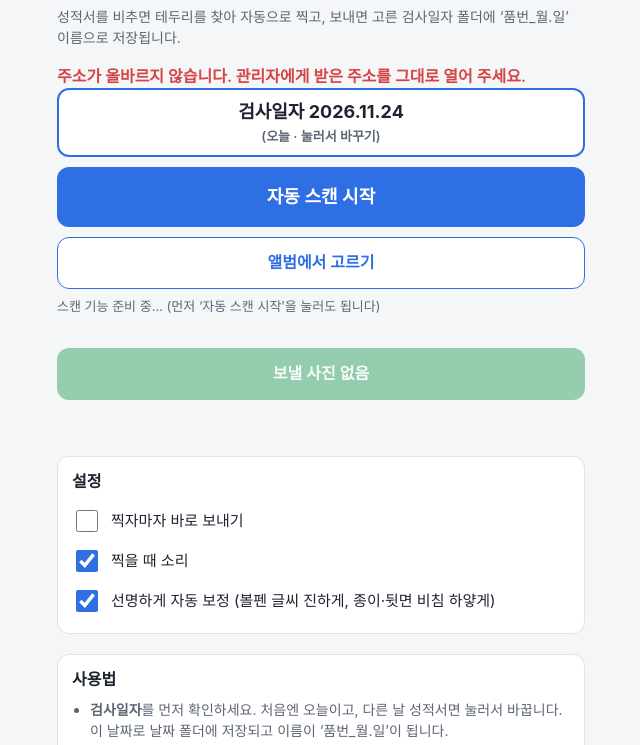
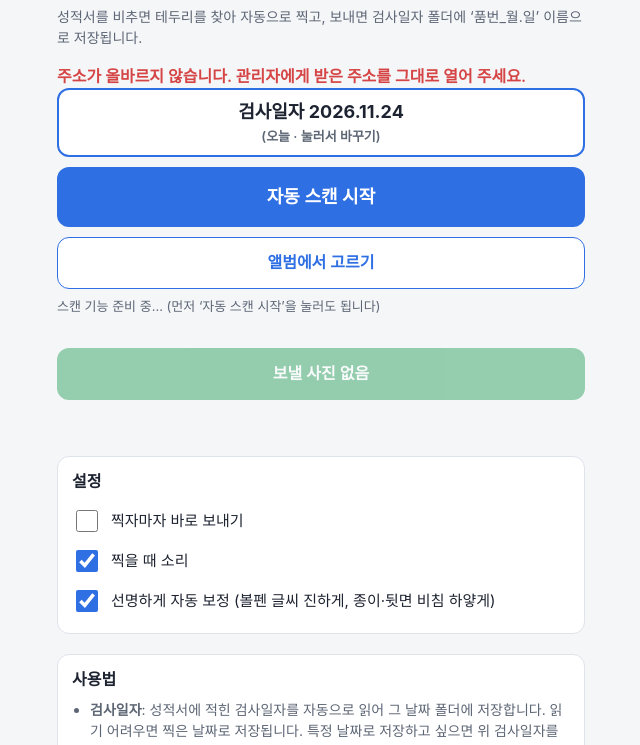
Before and after one commit to gy132456/autoscan-web, a plain HTML site: page index.html in a window 1280 px wide. Shown: the part 55-800 px from the top of the page, without its empty margins (319-959 px from the left). Drawn offline with Linux system fonts and the light colour scheme; no server answers.

Commit message:
검사일자 안내: 성적서 날짜 자동 인식 반영
Co-Authored-By: Claude Opus 5.5 <noreply@anthropic.com>

```diff
--- a/index.html
+++ b/index.html
@@ -96,7 +96,7 @@
 <body>
 <main id="home">
   <h1>자동스캔</h1>
-  <p class="sub">성적서를 비추면 테두리를 찾아 자동으로 찍고, 보내면 고른 검사일자 폴더에 ‘품번_월.일’ 이름으로 저장됩니다.</p>
+  <p class="sub">성적서를 비추면 테두리를 찾아 자동으로 찍고, 보내면 검사일자 폴더에 ‘품번_월.일’ 이름으로 저장됩니다.</p>
   <div id="bad" class="msg bad" hidden>주소가 올바르지 않습니다. 관리자에게 받은 주소를 그대로 열어 주세요.</div>
 
   <label id="hdate" class="dpick"><span>검사일자 <b id="hdtxt"></b></span><small id="hdnote"></small><input type="date" id="insp" aria-label="검사일자"></label>
@@ -119,7 +119,7 @@
   <div class="card">
     <h2>사용법</h2>
     <ul>
-      <li><b>검사일자</b>를 먼저 확인하세요. 처음엔 오늘이고, 다른 날 성적서면 눌러서 바꿉니다. 이 날짜로 날짜 폴더에 저장되고 이름이 ‘품번_월.일’이 됩니다.</li>
+      <li><b>검사일자</b>: 성적서에 적힌 검사일자를 자동으로 읽어 그 날짜 폴더에 저장합니다. 읽기 어려우면 찍은 날짜로 저장됩니다. 특정 날짜로 저장하고 싶으면 위 검사일자를 눌러 바꾸세요(직접 고른 날짜가 우선).</li>
       <li>‘자동 스캔 시작’ → 문서를 비추면 파란 테두리가 잡히고, 초록으로 바뀌면 저절로 찍힙니다. <b>종이를 화면에 꽉 채우지 말고 네 귀퉁이 바깥이 조금 보이게</b> 찍어야 반듯하게 잘립니다.</li>
       <li>다음 문서로 바꾸면 버튼 없이 또 찍힙니다. 다 찍으면 ‘완료’ → ‘모두 보내기’.</li>
       <li>찍은 사진은 반듯하게 펴고 그림자를 지워서 보냅니다. 사진을 누르면 크게 보고, ‘모서리 조정’으로 고치거나 지울 수 있습니다.</li>
@@ -191,7 +191,7 @@ var A4_W = 1654, A4_H = 2339, DETECT_WORK = 1280;
 
 function $(id) { return document.getElementById(id); }
 function pad(n) { return (n < 10 ? '0' : '') + n; }
-// 검사일자: 찍을 때 사람이 고른 날짜 (손글씨를 읽지 않으므로 틀리지 않음). 열 때마다 오늘로 시작
+// 검사일자: 오늘(기본)이면 서버가 성적서의 검사일자를 읽어 씀(확실할 때만). 오늘이 아닌 날을 고르면 그 날짜가 우선. 열 때마다 오늘로 시작
 function ymd(t) { return t.getFullYear() + '-' + pad(t.getMonth() + 1) + '-' + pad(t.getDate()); }
 var inspDay = ymd(new Date());
 function inspOf(it) { var m = /_D(\d{4})(\d{2})(\d{2})/.exec(it.name || ''); return m ? m[2] + '.' + m[3] : ''; }
```
